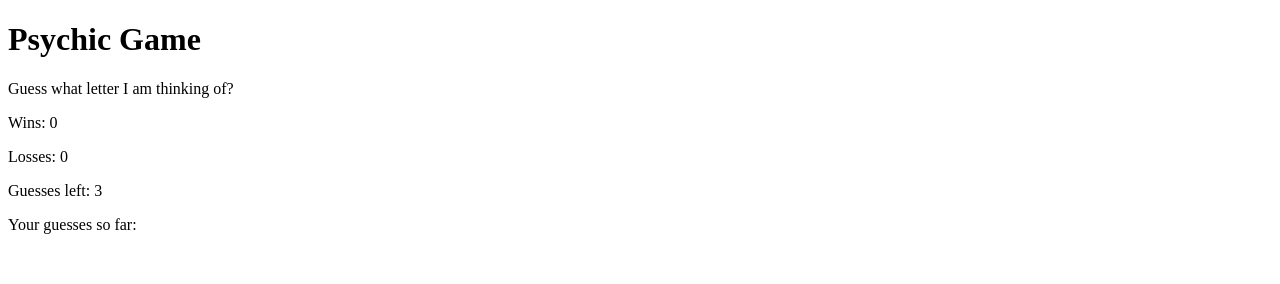
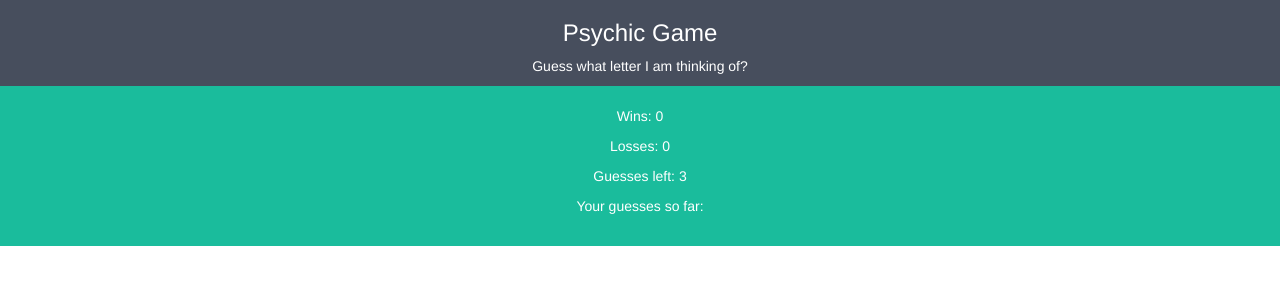
Before and after one commit to Ruha-RP/Psychic-Game, a plain HTML site: page index.html in a window 1280 px wide. Drawn offline with nearby package versions, Linux system fonts and the light colour scheme.

Commit message:
added Bootstrap to index.html

```diff
--- a/index.html
+++ b/index.html
@@ -2,16 +2,38 @@
 <html lang="en-us">
 <head>
 	<title>Psychic Game</title>
+	<link rel="stylesheet" type="text/css" href="assets/css/reset.css">
+	<!-- Latest compiled and minified CSS -->
+	<link rel="stylesheet" href="https://maxcdn.bootstrapcdn.com/bootstrap/3.3.7/css/bootstrap.min.css" integrity="sha384-BVYiiSIFeK1dGmJRAkycuHAHRg32OmUcww7on3RYdg4Va+PmSTsz/K68vbdEjh4u" crossorigin="anonymous">
+
+	<style>
+	.bg-2 {
+      background-color: #474e5d;
+      color: #ffffff;
+ 	 }
+ 	 .Stats {
+ 	  background-color: #1abc9c;
+      color: #ffffff;
+      text-align: center;
+      padding-top: 20px;
+      padding-bottom: 20px;
+ 	 }
+	</style>
 </head>
 
 <body>
+
+	<div class="container-fluid bg-2 text-center">
+  		<h3>Psychic Game</h3>
+  		<p>Guess what letter I am thinking of?</p>
+	</div>
 	<!-- Create HTML with <span> tags which will allow it being targeted -->
-	<h1>Psychic Game</h1>
-	<p>Guess what letter I am thinking of?</p>
-	<p>Wins: <span id="wins">0</span></p>
-	<p>Losses: <span id="losses">0</span></p>
-	<p>Guesses left: <span id="guesses">3</span></p>
-	<p>Your guesses so far: <span id="soFar"></span></p>
+	<div class="Stats">
+		<p>Wins: <span id="wins">0</span></p>
+		<p>Losses: <span id="losses">0</span></p>
+		<p>Guesses left: <span id="guesses">3</span></p>
+		<p>Your guesses so far: <span id="soFar"></span></p>
+	</div>
 
 	<script type="text/javascript" src="assets/javascript/game.js"></script>
 </body>
```
